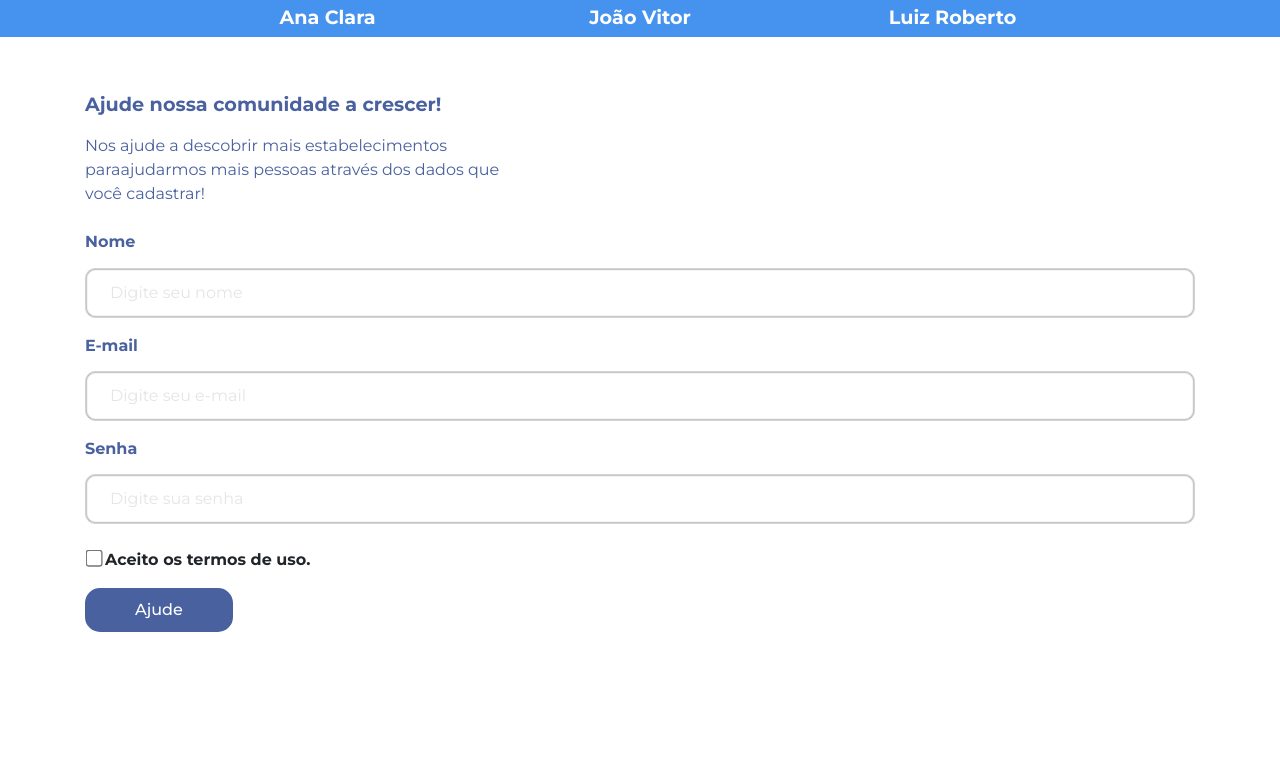
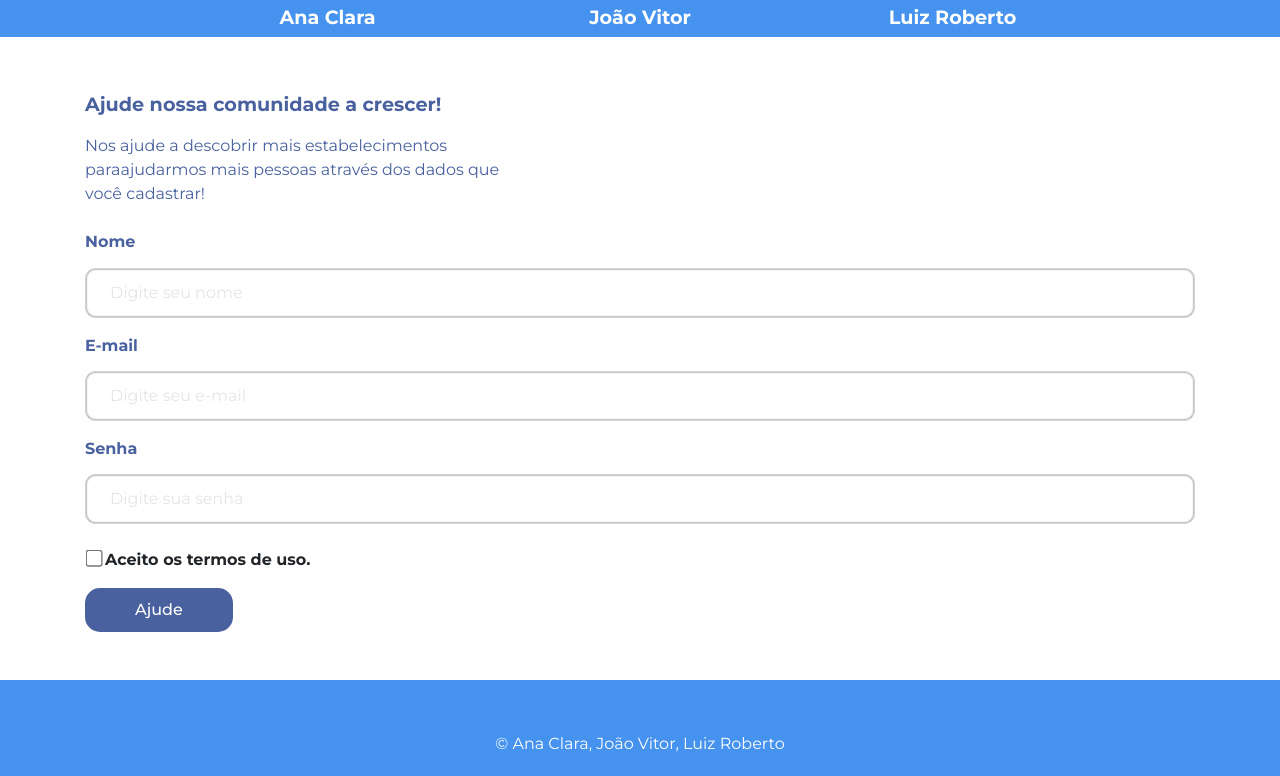
Before and after one commit to jooaodias/map.acessivel-new, a React (Create React App) app: page / in a window 1280 px wide. Shown: the part 2211-2987 px from the top of the page. Before the commit the page ends 2843 px from the top, so only its background shows below. Built offline with nearby package versions, Linux system fonts and the light colour scheme.

Commit message:
Inserido o Footer

```diff
--- /dev/null
+++ b/src/container/Layout/Footer/Footer.js
@@ -0,0 +1,14 @@
+import React from 'react'
+import { Container } from 'reactstrap'
+
+const Footer = () => {
+    return (
+        <footer className="footer mt-5 py-1" style={{backgroundColor: "#4593EE"}}>
+            <Container>
+                <p className="mt-5 mb-3" style={{color: "white",textAlign: "center"}}>© Ana Clara, João Vitor, Luiz Roberto</p>
+            </Container>
+        </footer>
+    )
+}
+
+export default Footer
--- a/src/container/Layout/Layout.js
+++ b/src/container/Layout/Layout.js
@@ -1,16 +1,18 @@
-import React, {Component} from 'react';
+import React, { Component } from 'react';
 
 import { Header } from '../Menu/Header';
+import Footer from './Footer/Footer';
 
-class Layout extends Component{
-    render(){
-        return(
+class Layout extends Component {
+    render() {
+        return (
             <div className="Layout">
                 <Header />
                 <main className="Content">
                     {this.props.children}
                 </main>
-            </div>
+                <Footer/>
+            </div >
         )
     }
 }
```
